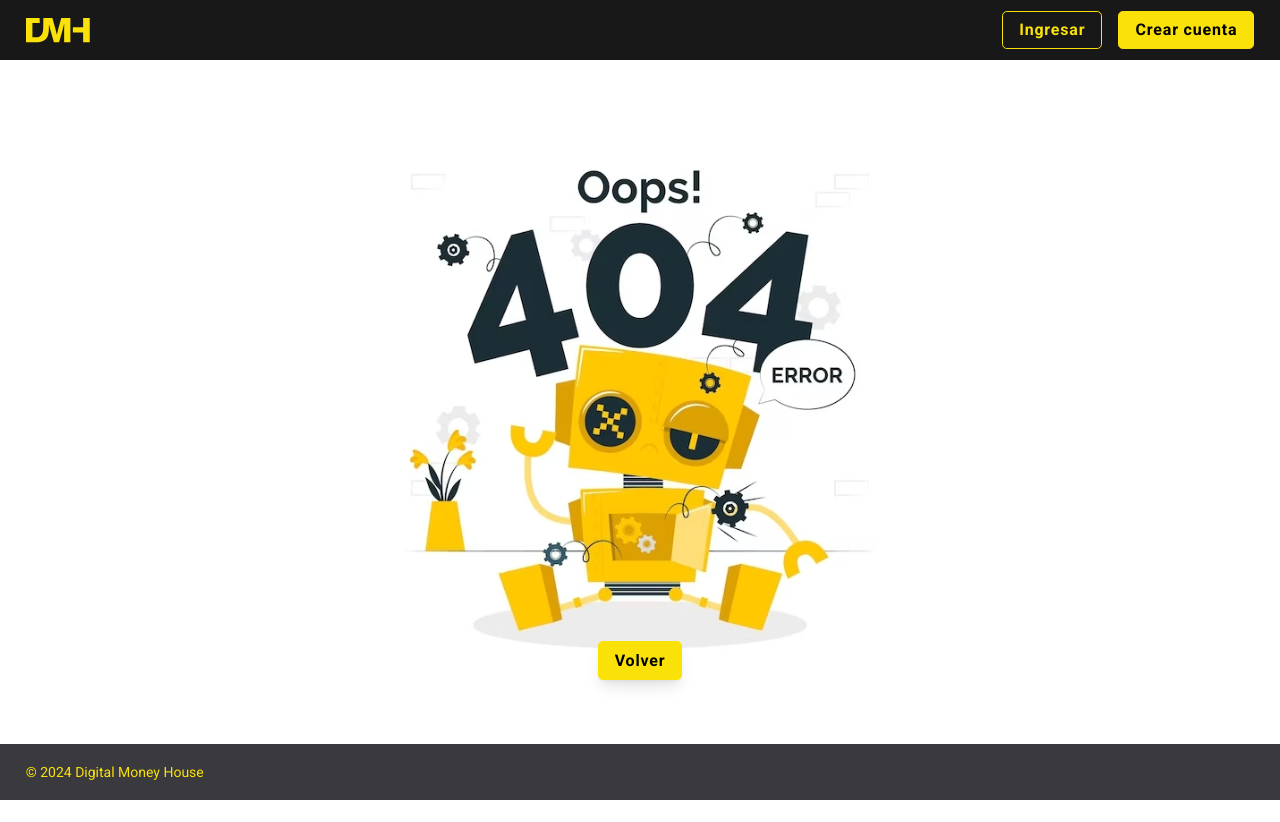
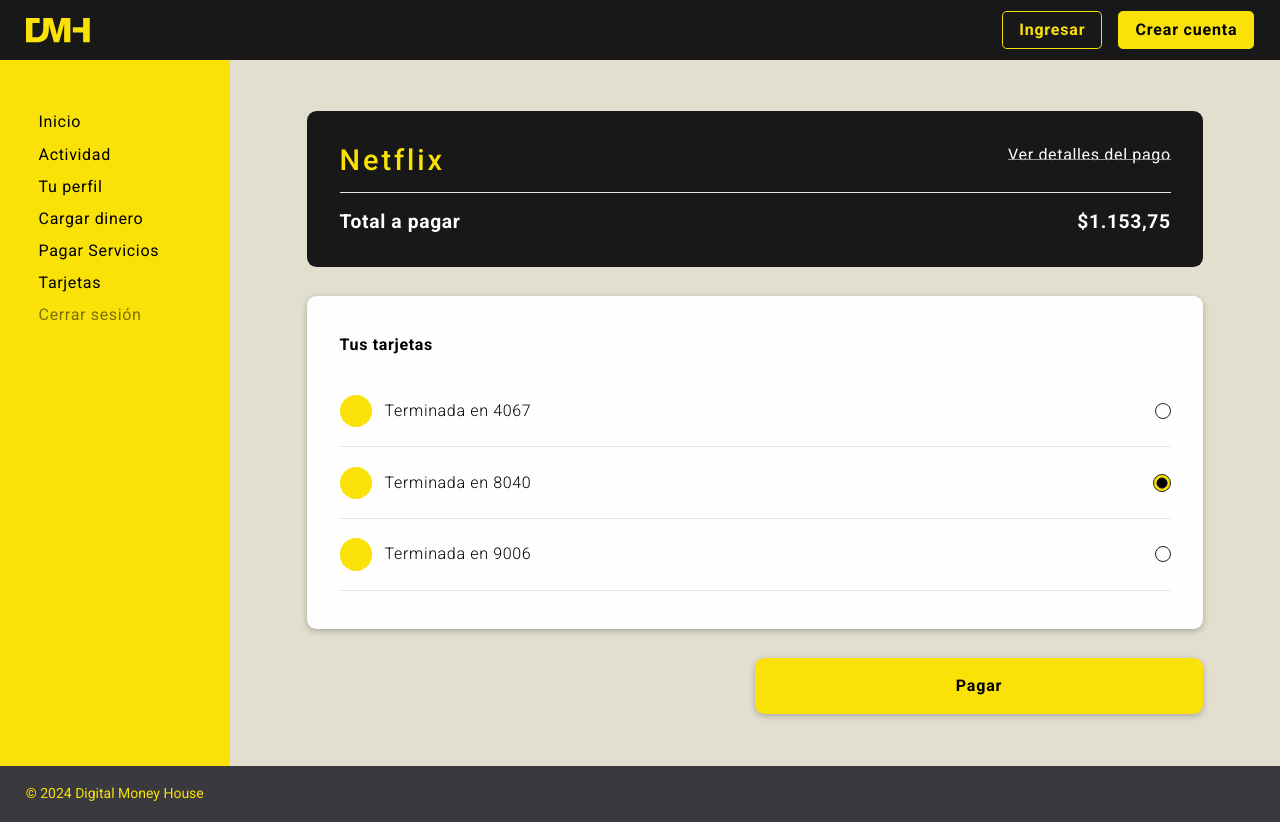
Before and after one commit to jonatanjmissora/nextjs-dmh-final, a Next.js app: page /dashboard/accounts/1/service/1/checkout in a window 1280 px wide. Before the commit this address had no page. Before the commit the page ends 800 px from the top, so only its background shows below. Built offline with nearby package versions, Linux system fonts and the light colour scheme.

Commit message:
10-07 bill hecho, empezando el checkout

```diff
--- a/app/(page)/dashboard/profile/page.tsx
+++ b/app/(page)/dashboard/accounts/[accountId]/page.tsx
@@ -5,11 +5,14 @@
 import Link from "next/link";
 
 export default function Profile() {
+
+  const accountId = "85"
+
   return (
     <article className="dashboard-content-container">
       <div className="flex items-center gap-4 text-2xl sm:hidden">
         <SVGRightArrow className="opacity-50 size-7" />
-        <Link className="link link-border" href={`/dashboard/profile`}>Perfil</Link>
+        <Link className="link link-border" href={`/dashboard/accounts/${accountId}`}>Perfil</Link>
       </div>
       <ProfileData />
       <ProfileCards />
--- /dev/null
+++ b/app/(page)/dashboard/accounts/[accountId]/service/[serviceId]/bill/page.tsx
@@ -0,0 +1,31 @@
+import SVGRightArrow from '@/app/assets/SVG/SVGRightArrow'
+import { InputForm } from '@/app/components/Form/InputForm'
+import Link from 'next/link'
+import React from 'react'
+
+export default function ServiceBill() {
+
+  const accountId = "85"
+  const serviceId = "2"
+
+  return (
+    <article className="dashboard-content-container gap-7 xl:py-16">
+
+      <div className="flex items-center gap-4 text-2xl sm:hidden">
+        <SVGRightArrow className="opacity-50 size-7" />
+        <Link className="link link-border" href={`/dashboard/accounts/${accountId}/service`}>Pagar servicios</Link>
+      </div>
+
+      <div className='bg-my-black p-10 flex flex-col gap-8 pb-28 rounded-xl relative sm:pb-20 xl:p-16 xl:pb-12'>
+        <h2 className='text-3xl font-bold tracking-widest text-primary sm:text-4xl sm:pb-12 xl:text-3xl xl:pb-2'>Número de cuenta sin el primer 2</h2>
+        <InputForm label={''} placeholder={'37289701912'} className='xl:w-1/2' />
+        <p className='hidden text-my-white font-light opacity-50 text-xl px-6 sm:block xl:text-xs xl:px-0'>{"Son 11 números sin espacios, sin el '2' inicial. Agregá ceros adelante si tenés menos."}</p>
+
+        <div className='w-full absolute flex justify-end sm:relative -bottom-[7.5rem] right-0 sm:bottom-0'>
+          <Link className='button-form card-shadow w-1/2 sm:w-full sm:mt-6 xl:w-3/12' href={`/dashboard/accounts/${accountId}/service/${serviceId}/checkout`}>Continuar</Link>
+        </div>
+      </div>
+
+    </article>
+  )
+}
--- /dev/null
+++ b/app/(page)/dashboard/accounts/[accountId]/service/[serviceId]/checkout/page.tsx
@@ -0,0 +1,45 @@
+import SVGRightArrow from "@/app/assets/SVG/SVGRightArrow";
+import CardsSelectList from "@/app/components/Dashboard/Cards/CardsSelectList";
+import Link from "next/link";
+
+export default function ServiceCheckout() {
+
+  const accountId = "85"
+  const serviceId = "2"
+  const service = {
+    "id": 1,
+    "name": "Netflix",
+    "date": "2023-04-30"
+  }
+
+  return (
+    <article className="dashboard-content-container gap-9 xl:py-16">
+
+      <div className="flex items-center gap-4 text-2xl sm:hidden">
+        <SVGRightArrow className="opacity-50 size-7" />
+        <Link className="link link-border" href={`/dashboard/accounts/${accountId}/service`}>Pagar servicios</Link>
+      </div>
+
+      <div className='bg-my-black p-10 flex flex-col gap-5 rounded-xl relative'>
+        <div className="absolute right-10 top-10">
+          <Link className="text-my-white text-xl link-border" href={`/dashboard/accounts/${accountId}/service/${service.id}`}>Ver detalles del pago</Link>
+        </div>
+
+
+        <h2 className='text-4xl font-medium tracking-widest text-primary'>{service.name}</h2>
+
+        <hr />
+        <div className="flex justify-between text-white text-2xl font-bold">
+          <span>Total a pagar</span>
+          <span>$1.153,75</span>
+        </div>
+      </div>
+
+      <CardsSelectList />
+
+      <div className='w-full flex justify-end'>
+        <Link className='button-form card-shadow w-1/2' href={`/dashboard/accounts/${accountId}/service/${serviceId}/success`}>Pagar</Link>
+      </div>
+    </article>
+  )
+}
--- /dev/null
+++ b/app/(page)/dashboard/accounts/[accountId]/service/[serviceId]/page.tsx
@@ -0,0 +1,18 @@
+import SVGRightArrow from "@/app/assets/SVG/SVGRightArrow";
+import Link from "next/link";
+
+export default function ServiceId() {
+
+  const accountId = "85"
+
+  return (
+    <article className="dashboard-content-container">
+      <div className="flex items-center gap-4 text-2xl sm:hidden">
+        <SVGRightArrow className="opacity-50 size-7" />
+        <Link className="link link-border" href={`/dashboard/accounts/${accountId}/service`}>Pagar servicio</Link>
+      </div>
+
+      Aca van datos del servicio
+    </article>
+  )
+}
--- /dev/null
+++ b/app/(page)/dashboard/accounts/[accountId]/service/[serviceId]/success/page.tsx
@@ -0,0 +1,6 @@
+
+export default function ServiceSucces() {
+  return (
+    <div>page</div>
+  )
+}
--- /dev/null
+++ b/app/(page)/dashboard/accounts/[accountId]/service/page.tsx
@@ -0,0 +1,24 @@
+import SVGRightArrow from '@/app/assets/SVG/SVGRightArrow'
+import ServiceList from '@/app/components/Dashboard/Service/ServiceList'
+import SearchBar from '@/app/components/SearchBar'
+import Link from 'next/link'
+import React from 'react'
+
+export default function ServicePage() {
+
+  const accountId = "85"
+
+  return (
+    <article className="dashboard-content-container xl:py-16">
+
+      <div className="flex items-center gap-4 text-2xl sm:hidden">
+        <SVGRightArrow className="opacity-50 size-7" />
+        <Link className="link link-border" href={`/dashboard/accounts/${accountId}/service`}>Pagar servicios</Link>
+      </div>
+
+      <SearchBar placeholder={"Buscá entre mas de 5.000 empresas"} />
+      <ServiceList />
+
+    </article>
+  )
+}
--- a/app/components/Dashboard/AccountCard.tsx
+++ b/app/components/Dashboard/AccountCard.tsx
@@ -8,7 +8,7 @@
     <div className="bg-my-grey-dark text-white flex flex-col gap-2 rounded-xl py-7 px-9 sm:w-full sm:text-2xl sm:gap-8 xl:text-xl">
       <div className="opacity-75 flex gap-4 justify-end sm:opacity-100">
         <Link className="link-border" href={`/dashboard/accounts/${accountId}/cards`}>Ver tarjetas</Link>
-        <Link className="link-border" href={`/dashboard/profile`}>Ver CVU</Link>
+        <Link className="link-border" href={`/dashboard/accounts/${accountId}`}>Ver CVU</Link>
       </div>
       <div className="flex flex-col sm:gap-4 sm:py-8 xl:py-0">
         <span className="text-xl opacity-75 sm:opacity-100 sm:text-2xl">Dinero disponible</span>
--- /dev/null
+++ b/app/components/Dashboard/Cards/CardsSelectList.tsx
@@ -0,0 +1,35 @@
+import SVGCheckbox from "@/app/assets/SVG/SVGCheckbox"
+import SVGCheckboxFill from "@/app/assets/SVG/SVGCheckboxFill"
+import { randomFill } from "crypto"
+
+export default function CardsSelectList() {
+
+  const cardsData = [
+    { id: 1, number: 4067 },
+    { id: 2, number: 8040 },
+    { id: 3, number: 9006 },
+  ]
+  const cardSelected = 2;
+
+  return (
+    <div className="bg-my-white card-shadow py-12 px-10 rounded-xl sm:py-20 xl:py-12 xl:px-10">
+      <h2 className="text-3xl font-bold border-transparent sm:border-b sm:border-gray-200 pb-6 xl:text-xl xl:border-b-0">Tus tarjetas</h2>
+      {cardsData.map(card => <CardRow key={card.id} card={card} cardSelected={cardSelected} />)}
+    </div>
+  )
+}
+
+const CardRow = ({ card, cardSelected }) => {
+  return (
+    <div className="flex justify-between items-center border-b border-gray-200 py-14 sm:py-10 xl:py-6">
+      <div className="flex gap-4 items-center">
+        <div className="size-10 bg-primary rounded-full"></div>
+        <span className="text-2xl font-light xl:text-xl">Terminada en {card.number}</span>
+      </div>
+      {cardSelected === card.id
+        ? <SVGCheckboxFill className="text-primary" />
+        : <SVGCheckbox />
+      }
+    </div>
+  )
+}
--- a/app/components/Dashboard/DashboardMenu.tsx
+++ b/app/components/Dashboard/DashboardMenu.tsx
@@ -7,10 +7,10 @@
 
   return (
     <aside className='hidden sm:block sm:w-[26%] sm:bg-primary sm:px-14 sm:py-24 xl:w-[18%] xl:px-12 xl:py-16'>
-      <nav className='text-3xl flex flex-col gap-6 xl:text-xl xl:gap-3'>
+      <nav className='text-3xl flex flex-col gap-6 xl:text-xl xl:gap-3 xl:fixed'>
         <Link className='' href={`/dashboard`}>Inicio</Link>
         <Link className='' href={`/dashboard/accounts/${accountId}/activity`}>Actividad</Link>
-        <Link className='' href={`/dashboard/profile`}>Tu perfil</Link>
+        <Link className='' href={`/dashboard/accounts/${accountId}`}>Tu perfil</Link>
         <Link className='' href={`/dashboard/accounts/${accountId}/deposits`}>Cargar dinero</Link>
         <Link className='' href={`/dashboard/accounts/${accountId}/service`}>Pagar Servicios</Link>
         <Link className='' href={`/dashboard/accounts/${accountId}/cards`}>Tarjetas</Link>
--- /dev/null
+++ b/app/components/Dashboard/Service/ServiceList.tsx
@@ -0,0 +1,86 @@
+import Link from 'next/link'
+import React from 'react'
+
+export default function ServiceList() {
+
+  const accountId = "85"
+  const servicesData = [
+    {
+      "id": 1,
+      "name": "Netflix",
+      "date": "2023-04-30"
+    },
+    {
+      "id": 2,
+      "name": "Amazon Prime Video",
+      "date": "2023-04-28"
+    },
+    {
+      "id": 11,
+      "name": "Funimation",
+      "date": "2023-04-21"
+    },
+    {
+      "id": 8,
+      "name": "Peacock",
+      "date": "2023-04-16"
+    },
+    {
+      "id": 5,
+      "name": "Paramount+",
+      "date": "2023-04-13"
+    },
+    {
+      "id": 12,
+      "name": "Mubi",
+      "date": "2023-04-12"
+    },
+    {
+      "id": 10,
+      "name": "Crunchyroll",
+      "date": "2023-04-10"
+    },
+    {
+      "id": 9,
+      "name": "Discovery+",
+      "date": "2023-04-09"
+    },
+    {
+      "id": 7,
+      "name": "Hulu",
+      "date": "2023-04-07"
+    },
+    {
+      "id": 6,
+      "name": "Apple TV+",
+      "date": "2023-04-06"
+    },
+    {
+      "id": 4,
+      "name": "Disney+",
+      "date": "2023-04-04"
+    },
+    {
+      "id": 3,
+      "name": "HBO Max",
+      "date": "2023-04-03"
+    }
+  ]
+
+  return (
+    <div className="bg-my-white card-shadow rounded-xl p-16 py-8">
+      <h2 className='text-2xl font-bold border-b-[1px] border-gray-400 pb-8 sm:text-4xl xl:text-2xl'>Más recientes</h2>
+      {servicesData.map(service => <ServiceRow key={service.id} service={service} accountId={accountId} />)}
+    </div>
+  )
+}
+
+const ServiceRow = ({ service, accountId }) => {
+
+  return (
+    <div className='flex justify-between text-2xl font-light border-b-[1px] border-gray-400 py-5 sm:text-3xl xl:text-xl'>
+      <span>{service.name}</span>
+      <Link className='font-bold' href={`/dashboard/accounts/${accountId}/service/${service.id}/bill`}>Seleccionar</Link>
+    </div>
+  )
+}
```
